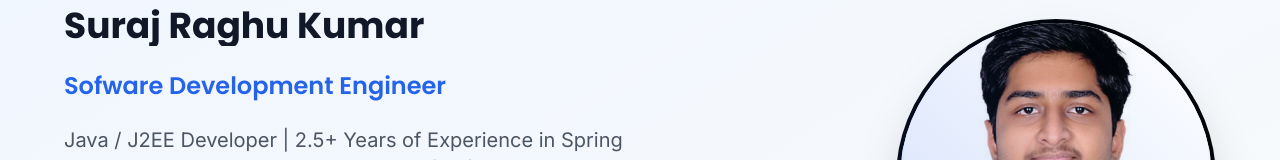
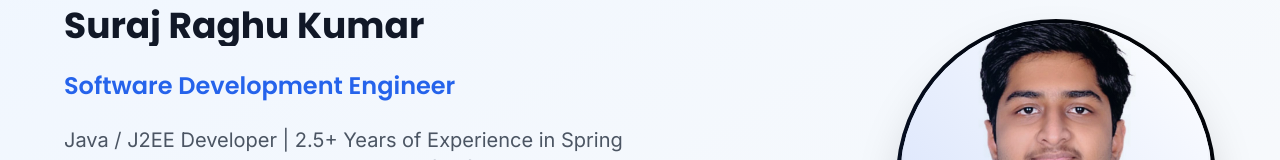
Before and after one commit to SurajRKU/portfolio, a website: page index.html in a window 1280 px wide. Shown: the part 253-413 px from the top of the page. Drawn offline with nearby package versions, Linux system fonts and the light colour scheme.

Commit message:
Text Update

```diff
--- a/index.html
+++ b/index.html
@@ -100,7 +100,7 @@
                                 Suraj Raghu Kumar
                             </h1>
                             <h2 class="text-xl md:text-2xl text-primary font-semibold font-['Poppins']">
-                                Sofware Development Engineer
+                                Software Development Engineer
                             </h2>
                             <p class="text-lg md:text-xl text-gray-600 max-w-2xl">
                                 Java / J2EE Developer | 2.5+ Years of Experience in Spring Boot, REST APIs, AWS, and Apache Kafka for scalable event-driven applications.
```
